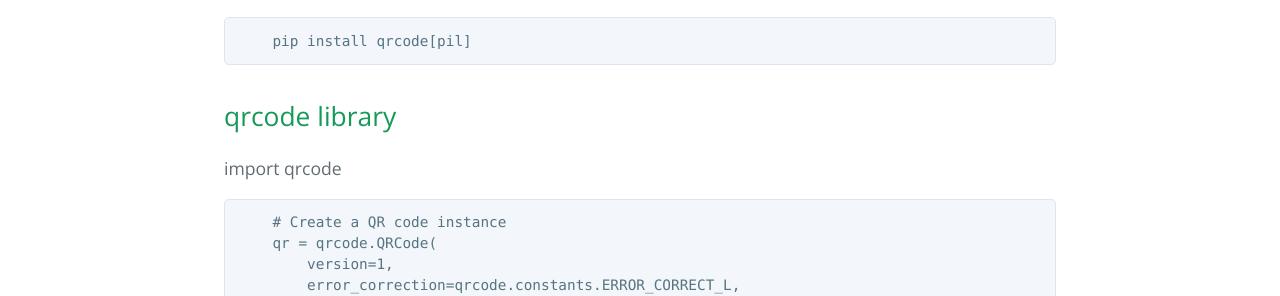
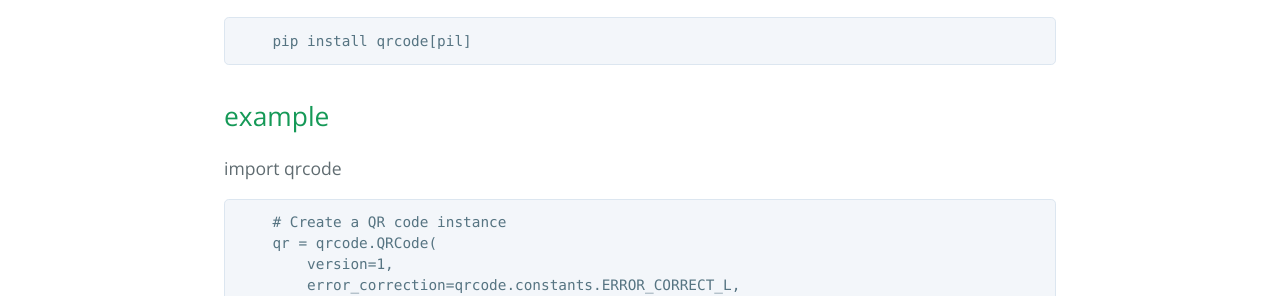
Before and after one commit to learning-software-engineering/learning-software-engineering.github.io, a Jekyll site: the page built from Topics/Tech_Stacks/QRcode.md, in a window 1280 px wide. Shown: the part 1651-1947 px from the top of the page. Built offline with Jekyll 4.4.1, drawn with Linux system fonts in a browser that asks for light colours; our own code applies the rules of GitHub Pages for plain Markdown files.

Commit message:
add index, fix link

```diff
--- a/Topics/Tech_Stacks/QRcode.md
+++ b/Topics/Tech_Stacks/QRcode.md
@@ -4,7 +4,7 @@
 #### [Introduction](#introduction)
 #### [What is QRcode?](#what-is-QRcode)
 #### [qrcode library](#qrcode_library)
-#### [example](example)
+#### [example](#example)
 
 ## Introduction
 <a id='introduction'></a>
@@ -35,7 +35,7 @@
 
 
 
-## qrcode library
+## example
 <a id='example'></a>
         import qrcode
 
```
Also changed, not shown: Topics/Tech_Stacks.md (+1 -0 lines).
